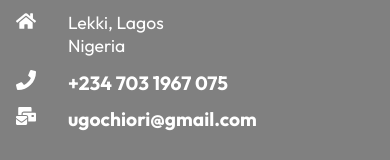
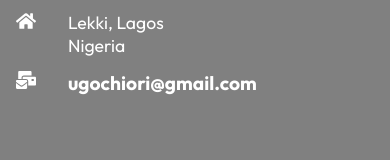
Before and after one commit to UgoChiori/Ugo-s-Portfolio, a React (Create React App) app: page /blog in a window 390 px wide. Shown: the part 2349-2509 px from the top of the page. Built offline with nearby package versions, Linux system fonts and the light colour scheme.

Commit message:
phone number

```diff
--- a/src/Components/Footer.js
+++ b/src/Components/Footer.js
@@ -29,19 +29,7 @@ const Footer = () => {
               <p>Nigeria</p>
             </div>
           </div>
-          <div className="phone">
-            <h4>
-              <FaPhone
-                size={20}
-                style={{
-                  color: "white",
-                  cursor: "pointer",
-                  marginRight: "2rem",
-                }}
-              />
-              +234 703 1967 075
-            </h4>
-          </div>
+
           <div className="email">
             <h4>
               <FaMailBulk
```
